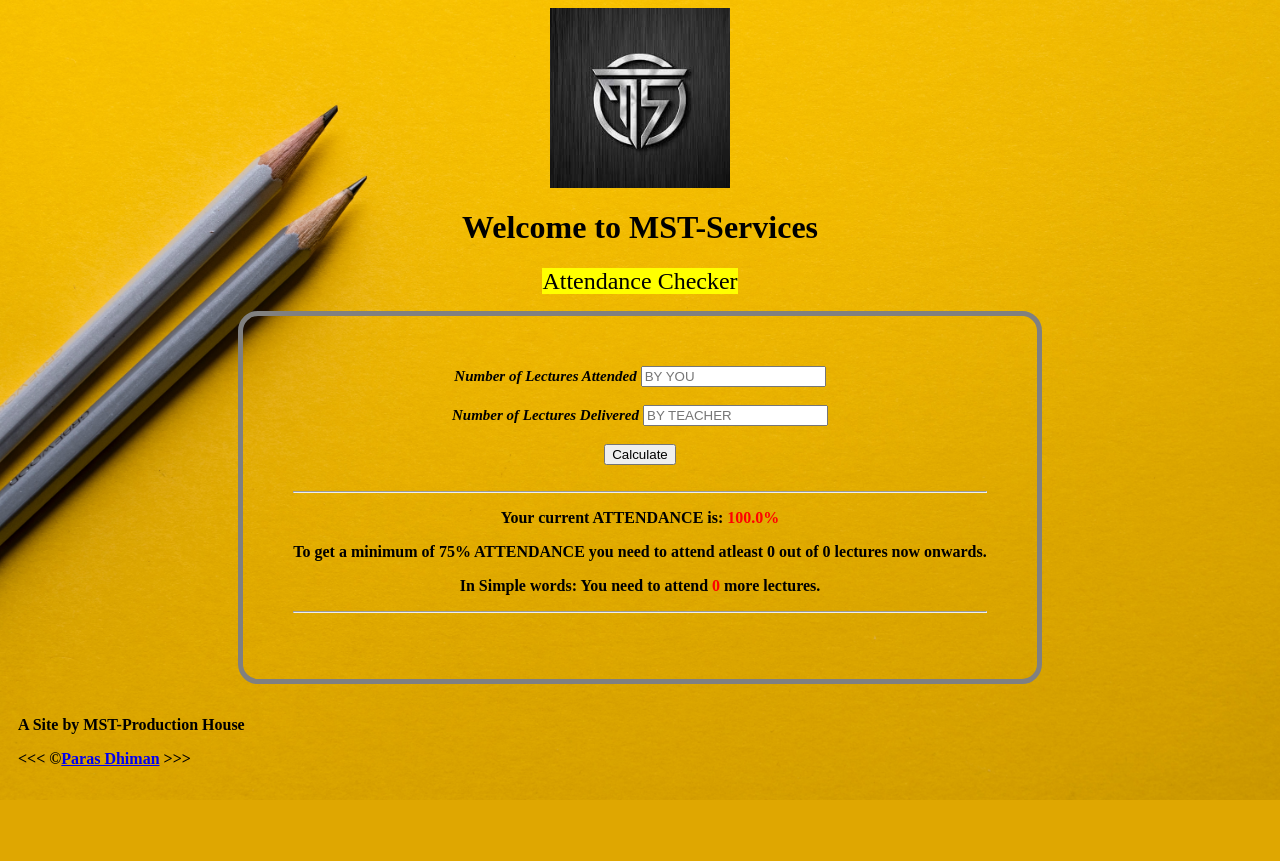
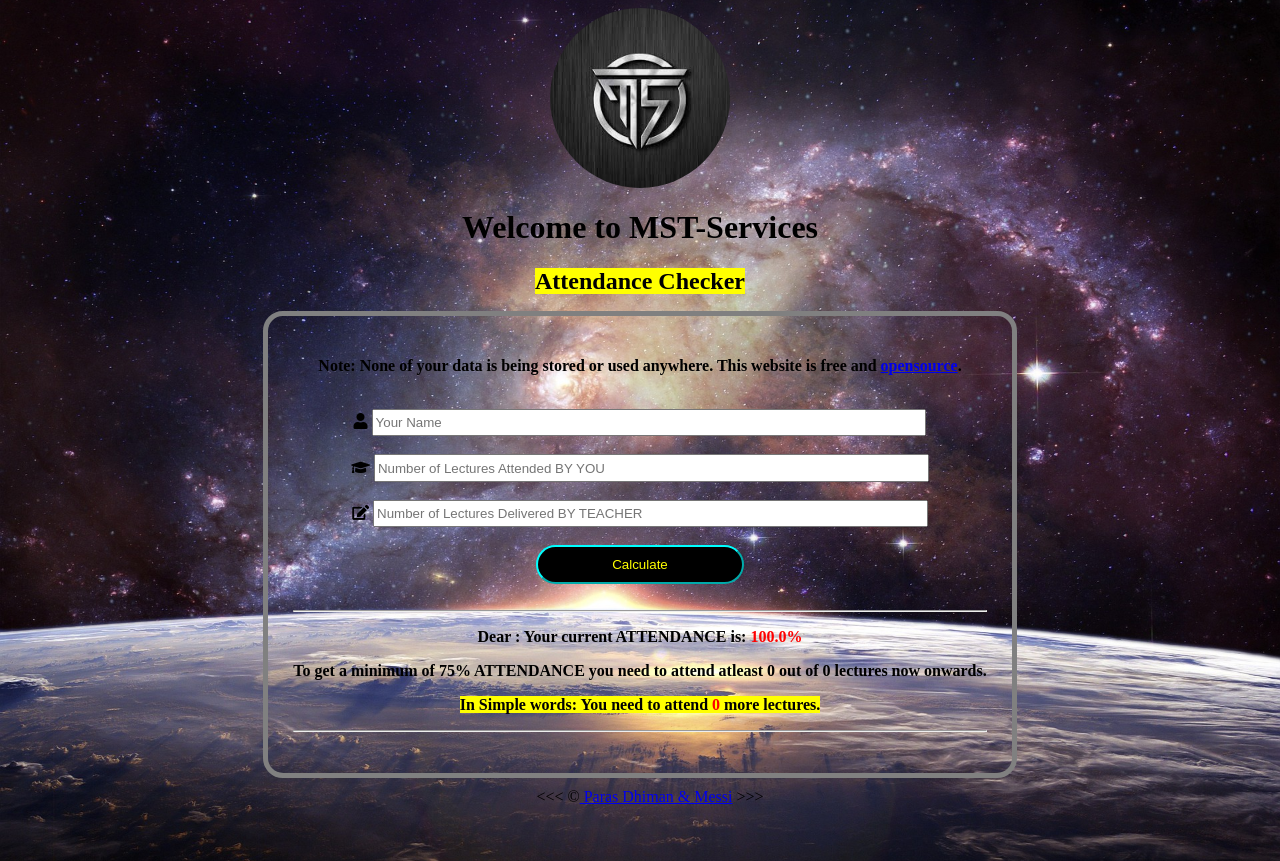
Before and after one commit to dhimanparas20/Attendance-Predictor, a Flask app: page / in a window 1280 px wide. Before the commit the page ends 800 px from the top, so only its background shows below. Run offline with Flask 2, Linux system fonts and the light colour scheme; some libraries are stand-ins or nearby versions.

Commit message:
code betterment

```diff
--- a/templates/index.html
+++ b/templates/index.html
@@ -4,6 +4,9 @@
   <meta name="Description" content="MST-Bank">
   <meta name="viewport" content="width=device-width, initial-scale=1.0">
   <link rel="icon" href="https://cdn-icons-png.flaticon.com/512/2249/2249539.png" type="image/icon type">
+  <link rel="stylesheet" href="https://use.fontawesome.com/releases/v5.4.1/css/all.css" integrity="sha384-5sAR7xN1Nv6T6+dT2mhtzEpVJvfS3NScPQTrOxhwjIuvcA67KV2R5Jz6kr4abQsz" crossorigin="anonymous">
+  <link rel="stylesheet" href="https://cdnjs.cloudflare.com/ajax/libs/font-awesome/4.7.0/css/font-awesome.min.css">
+
   <title>Attendance Checker</title>
   <style>
     a.button4{
@@ -33,19 +36,18 @@
   </style>
   <style>
     body {
-      background-image: url('/static/math.jpg');
-      background-position: right;
+      background-image: url('/static/galaxy.jpg') ;
+      background-position: center;
       background-size: cover;
       }
    </style>
   <style>
     #footer {
-    position: fixed;
-    padding: 10px 10px 0px 10px;
+    text-align: center;
+    padding: 10px 0px 0px 10px;
     bottom: 0;
     width: 100%;
-    /* Height of the footer*/
-    height: 100px;
+    height: 65px;
     background: transparent;
     }
   </style>
@@ -55,7 +57,7 @@
       width: fit-content;
       border: 5px solid grey;
       border-radius: 20px;
-      padding: 50px;
+      padding: 25px;
       background-color: transparent;
     }
     </style>
@@ -71,37 +73,41 @@
 <body>
   <header>
     <div style="text-align:center">
-    <img src="/static/logo.jpeg" width="180" height="180"><br>
+    <img src="/static/logo.jpeg" width="180" height="180" style="border-radius: 50%;" ><br>
     <h1 style="color: black">Welcome to MST-Services</h1>
-    <p style="color: yellow" ><font size="+2"></strong><mark>Attendance Checker</mark><strong></font></p>
+    <p style="color: yellow" ><font size="+2"><strong><mark>Attendance Checker</mark></strong></font></p>
 
     <div class="center">
-    <form action="" action="#" method="get">
+    <form  method="get">
 
-    <label id="icon" for="curr_lec"><i class="far fa-check-circle" style="font-size:15px">Number of Lectures Attended</i></label>
-    <input type="number" maxlength="100" minlength="0" name="curr_lec" id="name" placeholder="BY YOU" required/>
+    <p style="color: black; font-weight: 900;"><strong>Note:</strong> None of your data is being stored or used anywhere. This website is free and <a href="https://github.com/dhimanparas20/Attendance-Predictor" target="_blank"><b>opensource</b></a>.</p><br>
+
+    <label id="icon" for="name"></label><i class="fas fa-user" aria-hidden="true"></i></label>
+    <input type="text" style="height: 3.5%; width: 80%;" size="30%" background-color: whitesmoke;" maxlength="20" minlength="1" name="name" id="name" placeholder="Your Name" required/>
     <br><br>
 
-    <label id="icon" for="tot_lec"><i class="far fa-check-circle" style="font-size:15px">Number of Lectures Delivered</i></label>
-    <input type="number" maxlength="100" minlength="0" name="tot_lec" id="name" placeholder="BY TEACHER" required/>
+    <label id="icon" for="curr_lec"><i class="fas fa-graduation-cap" style="font-size:15px"></i></label>
+    <input type="number" style="height: 3.5%; width: 80%;" min="1" max="200"  name="curr_lec" id="curr_lec" placeholder="Number of Lectures Attended BY YOU" required/>
     <br><br>
 
-    <input type="submit" value="Calculate">
-    <br> <br> <hr>
+    <label id="icon" for="tot_lec"><i class="fas fa-pencil-square-o " style="font-size:15px"></i></label>
+    <input type="number" style="height: 3.5%; width: 80%;" min="1" max="200" name="tot_lec" id="tot_lec" placeholder="Number of Lectures Delivered BY TEACHER" required/>
+    <br><br>
+
+    <input  type="submit" value="Calculate" style="border-radius: 25px; height: 5%; width: 30%; color: yellow; background-color:black; border-color: aqua;" >
+    <br> <br>
+    <hr>
     <div id="output" ></div>
-    <p class="output-statement" >Your current ATTENDANCE is: <spin style="color: red">{{per}}% </spin></p>
-        <p class="output-statement" >To get a minimum of 75% ATTENDANCE you need to attend atleast {{val1}} out of {{val2}} lectures  now onwards.</p>
-        <p class="output-statement" >In Simple words: You need to attend <spin style="color: red">{{temp}}</spin> more lectures.</p>
+    <p class="output-statement"><strong>Dear <mark><b>{{name}}</b></mark> : Your current ATTENDANCE is: <spin style="color: red">{{per}}% </spin></strong></p>
+        <p class="output-statement" ><strong>To get a minimum of 75% ATTENDANCE you need to attend atleast {{val1}} out of {{val2}} lectures  now onwards.</strong></p>
+        <p class="output-statement"><mark><strong>In Simple words: You need to attend <spin style="color: red">{{temp}}</spin> more lectures.</strong></mark></p>
     <hr>
     </div>
     </form>
     </div>
-    <div id="footer">
-      <p style="color: black">A Site by MST-Production House</p>
-      &lt;&lt;&lt; ©<a href="https://github.com/dhimanparas20" target="_blank">Paras Dhiman</a> &gt;&gt;&gt;
-    </div>
+  </header>
+  <div id="footer">
+  &lt;&lt;&lt; ©<a href="https://github.com/dhimanparas20" target="_blank"> Paras Dhiman & Messi</a> &gt;&gt;&gt;
   </div>
-  </div>
-  </header>
-
-</body></html>
+</body>
+</html>
```
